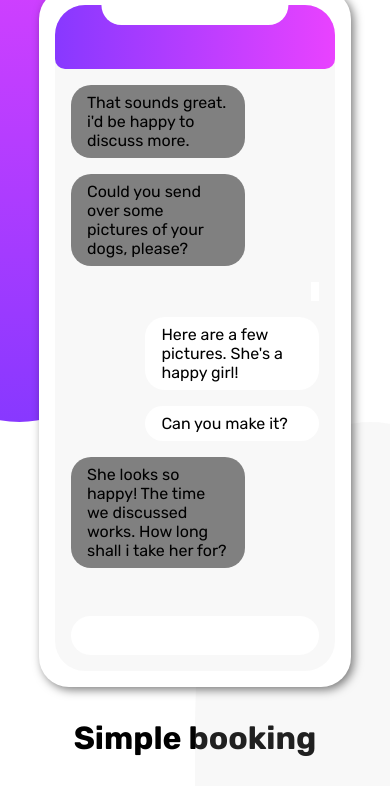
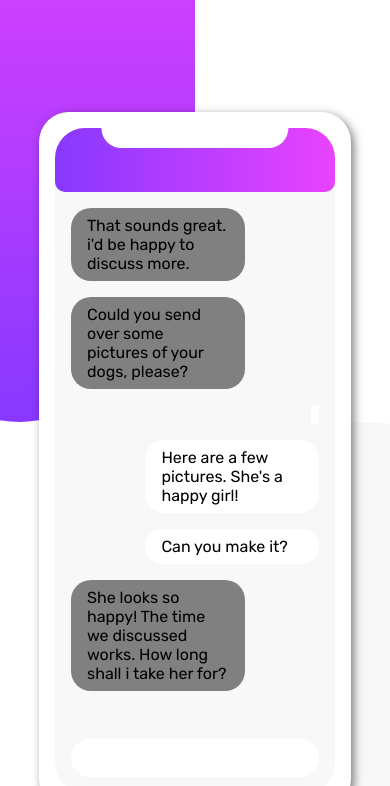
Before and after one commit to Arquimidio/chat-illustration-fementor, a plain HTML site: page index.html in a window 390 px wide. Shown: the top 786 px of the page. Drawn offline with Linux system fonts and the light colour scheme.

Commit message:
Fixed cellphone sizing

```diff
--- a/style/mobile.css
+++ b/style/mobile.css
@@ -17,8 +17,6 @@ body{
     display: flex;
     font-family: Rubik;
     flex-direction: column;
-    justify-content: center;
-    align-items: center;
     height: 100vh;
     padding: 2rem 0;
 }
@@ -50,7 +48,7 @@ body::after{
     background: white;
     z-index: 1;
     border-radius: 30px;
-    margin-top: 5rem;
+    margin: 5rem auto 0 auto;
     box-shadow: 3px 3px 10px rgba(0,0,0, 0.5);
     padding: 1rem;
     position: relative;
```
